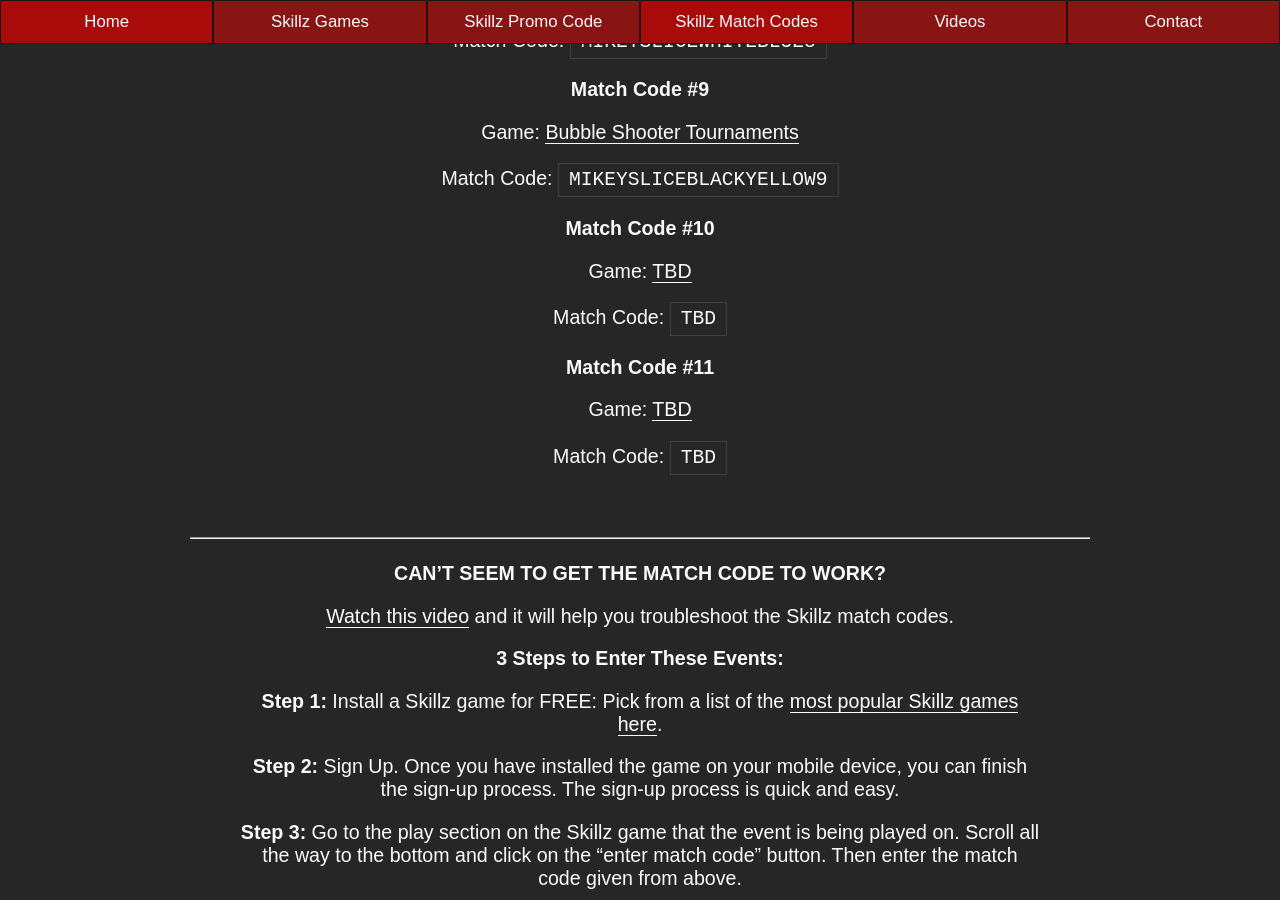
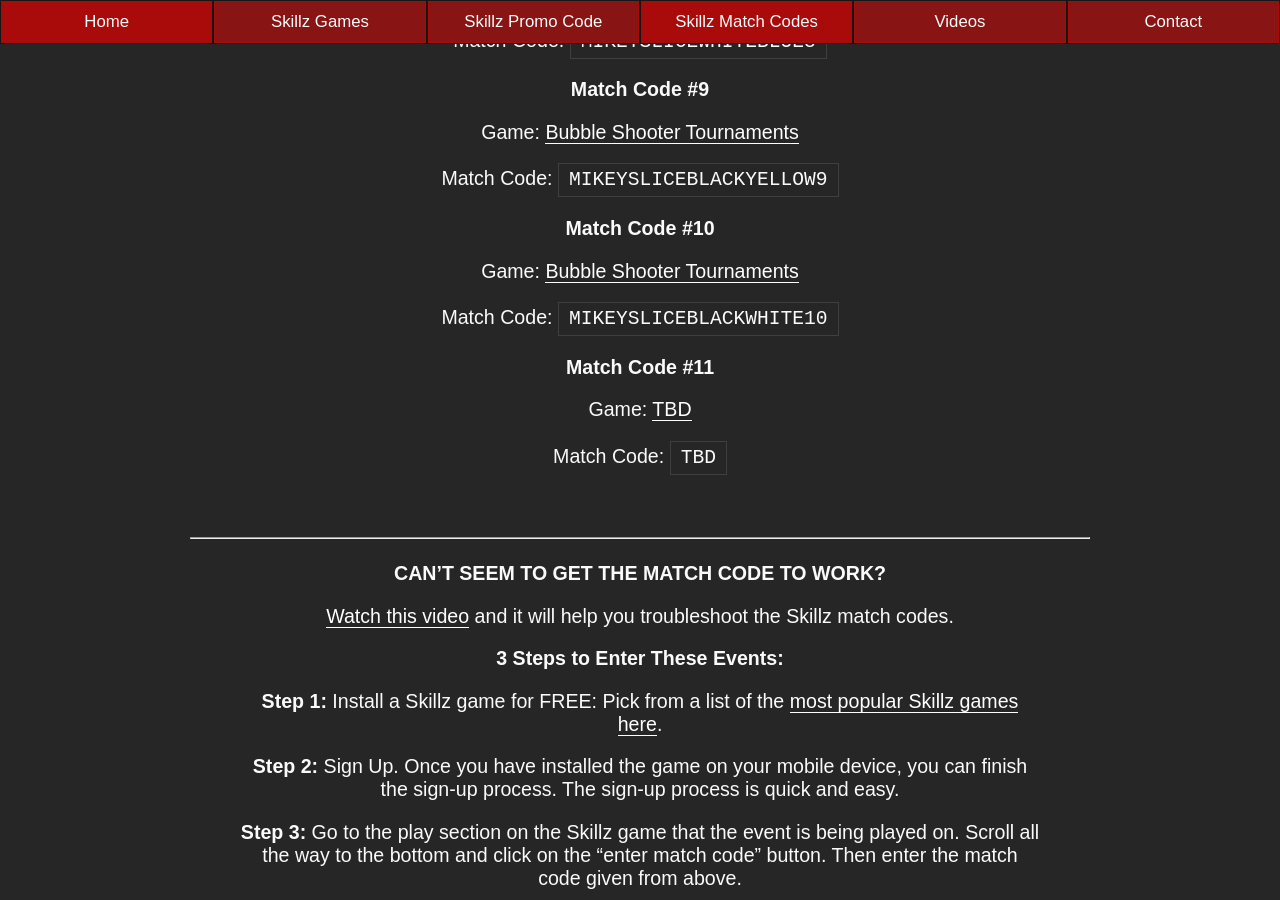
Before and after one commit to mikeyslice/esports-medium, a Jekyll site: the page built from skillz-match-codes.md, in a window 1280 px wide and 900 px high, scrolled down 4354 px. Built offline with Jekyll 4.4.1, drawn with Linux system fonts in a browser that asks for light colours.

Commit message:
Update Skillz Match Codes “skillz-match-codes”

```diff
--- a/_includes/pages/skillz-match-codes.html
+++ b/_includes/pages/skillz-match-codes.html
@@ -157,9 +157,9 @@
 
 <h3>Match Code #10</h3>
 
-<p>Game: <a href="/skillz-games/">TBD</a><p>
+<p>Game: <a href="/skillz-games/">Bubble Shooter Tournaments</a><p>
 
-<p>Match Code: <code>TBD</code><p>
+<p>Match Code: <code>MIKEYSLICEBLACKWHITE10</code><p>
 
 <h3>Match Code #11</h3>
 
```
